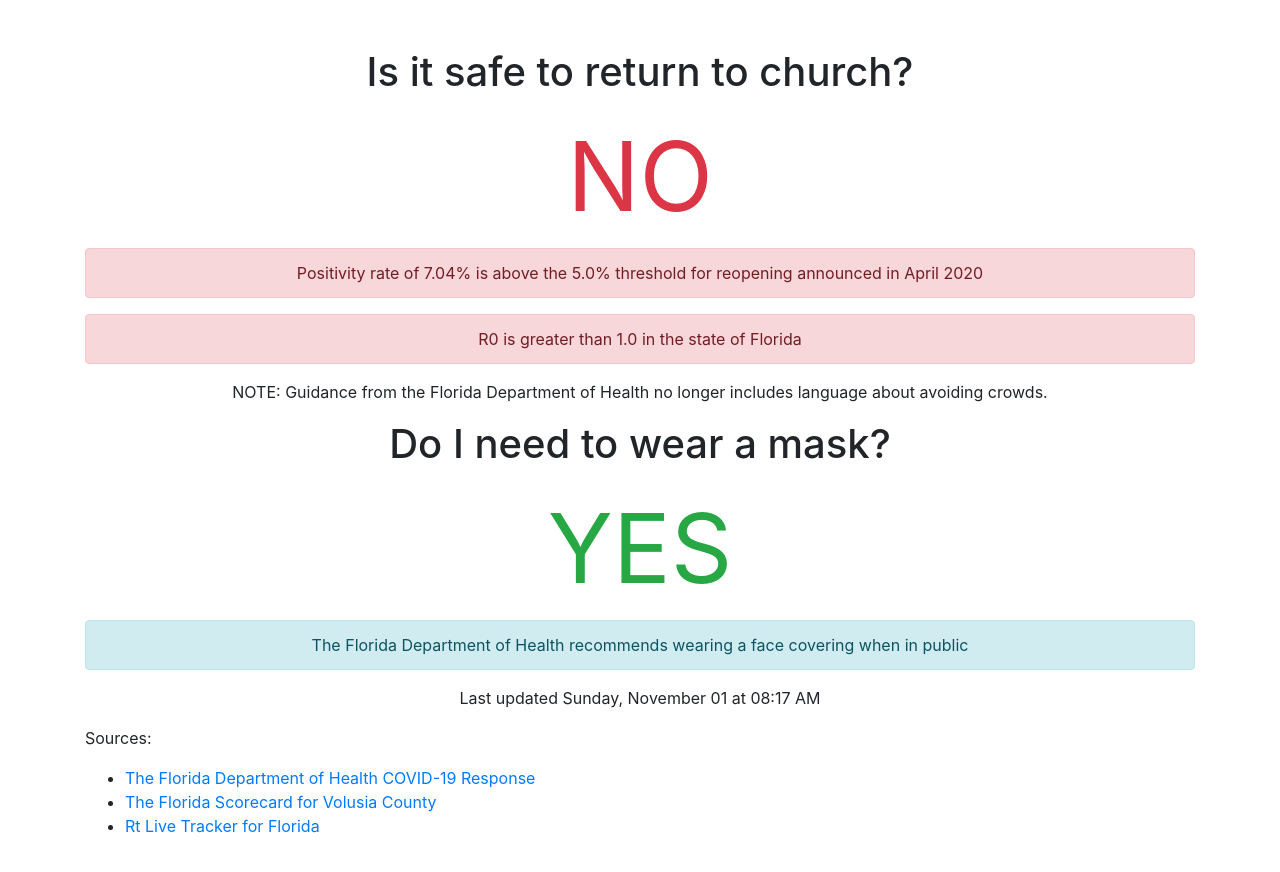
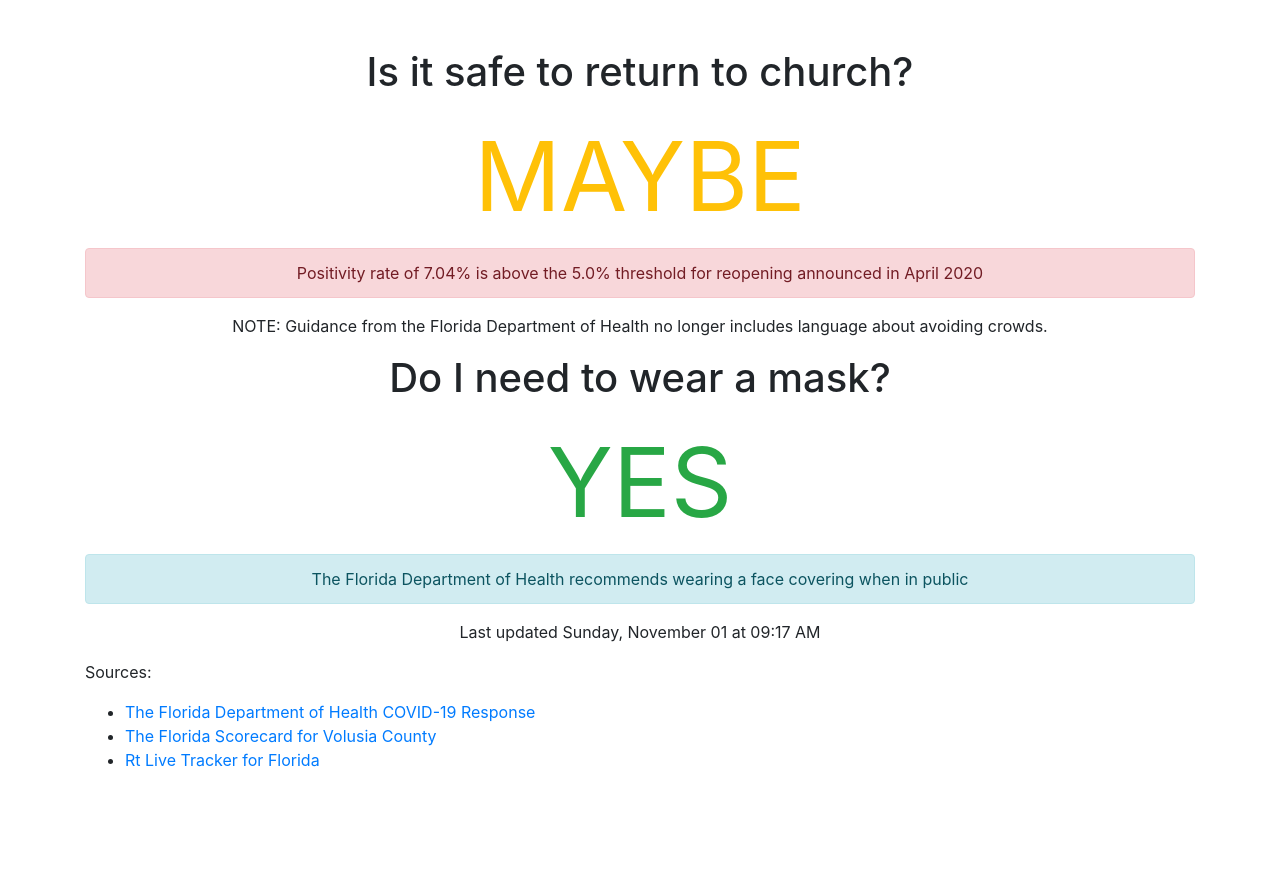
Before and after one commit to thinkjson/timeforchurch, a Jekyll site: the page built from index.md, in a window 1280 px wide. Shown: the top 872 px of the page. Built offline with Jekyll 4.4.1, drawn with Linux system fonts in a browser that asks for light colours; our own code applies the rules of GitHub Pages for plain Markdown files.

Commit message:
Updating data

```diff
--- a/_includes/data.html
+++ b/_includes/data.html
@@ -1,8 +1,8 @@
 
     <h1>Is it safe to return to church?</h1>
-    <div class="outcome text-danger">NO</div>
+    <div class="outcome text-warning">MAYBE</div>
     <div class="alert alert-danger" role="alert">Positivity rate of 7.04% is above the 5.0% threshold for reopening announced in April 2020</div>
-    <div class="alert alert-danger" role="alert">R0 is greater than 1.0 in the state of Florida</div>
+
 
     <p>NOTE: Guidance from the Florida Department of Health no longer includes language about avoiding crowds.</p>
 
@@ -10,4 +10,4 @@
     <div class="outcome text-success">YES</div>
     <div class="alert alert-info" role="alert">The Florida Department of Health recommends wearing a face covering when in public</div>
 
-    <p>Last updated Sunday, November 01 at 08:17 AM</p>
+    <p>Last updated Sunday, November 01 at 09:17 AM</p>
```
